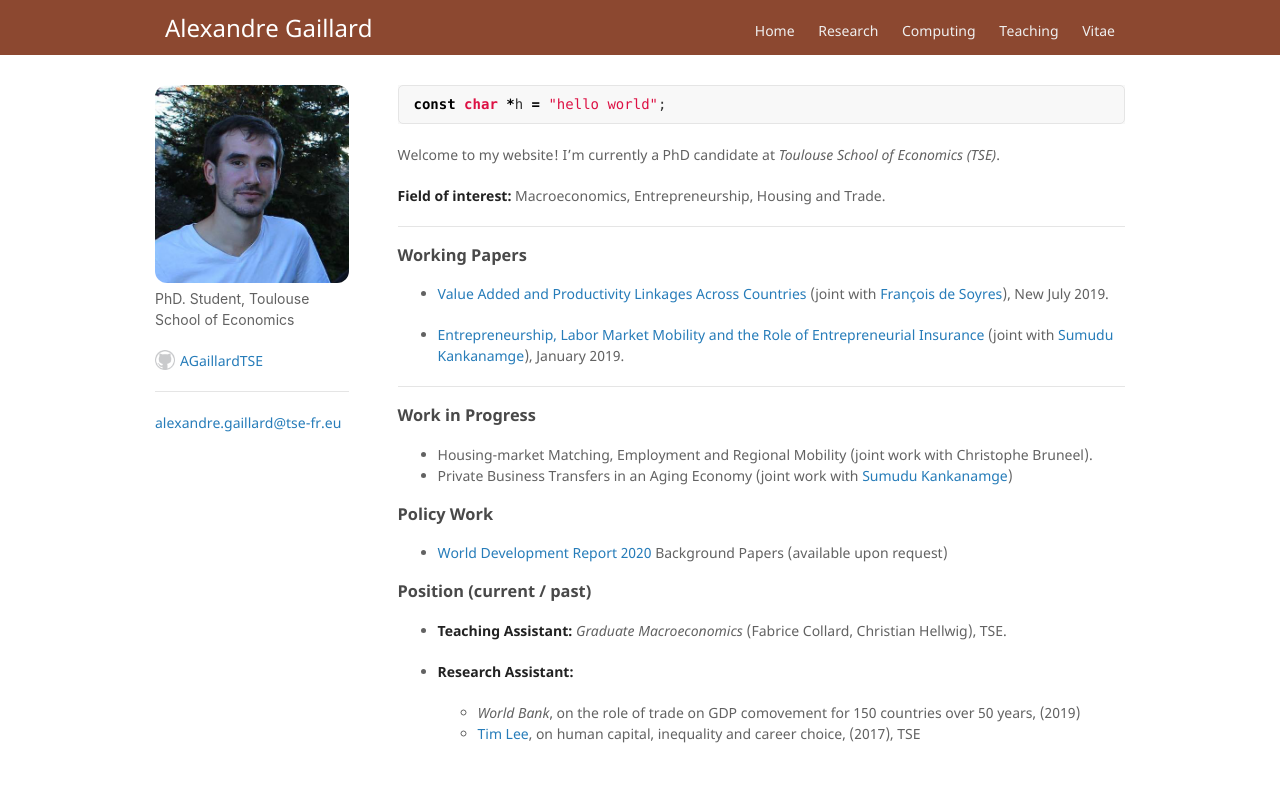
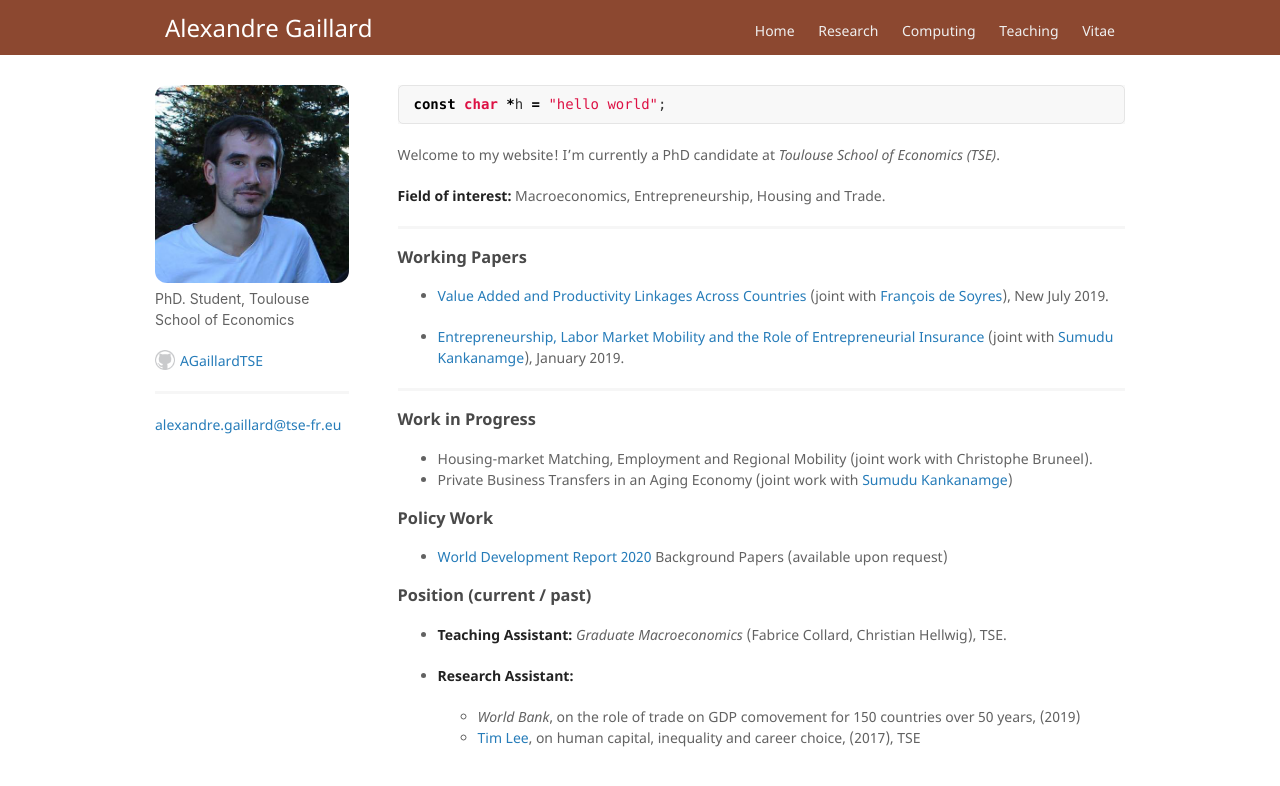
Before and after one commit to AGaillardTSE/AGaillardTSE.github.io, a Jekyll site: the page built from index.md, in a window 1280 px wide. Shown: the top 786 px of the page. Built offline with Jekyll 4.4.1, drawn with Linux system fonts in a browser that asks for light colours.

Commit message:
Update jekyll-theme-minimal.scss

```diff
--- a/_sass/jekyll-theme-minimal.scss
+++ b/_sass/jekyll-theme-minimal.scss
@@ -223,8 +223,8 @@ small {
 
 hr {
   border:0;
-  background:#e5e5e5;
-  height:1px;
+  background:#f6f6f6;
+  height:3px;
   margin:0 0 20px;
 }
 
```
